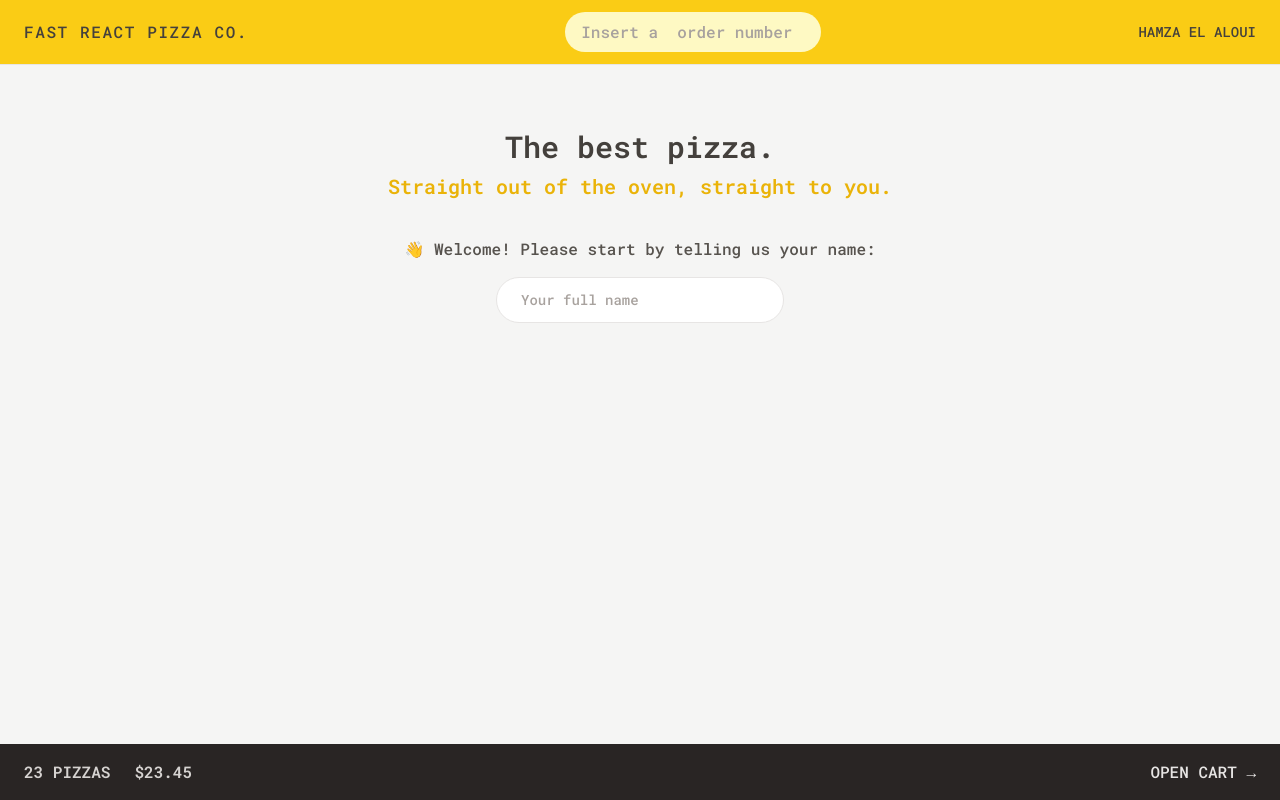
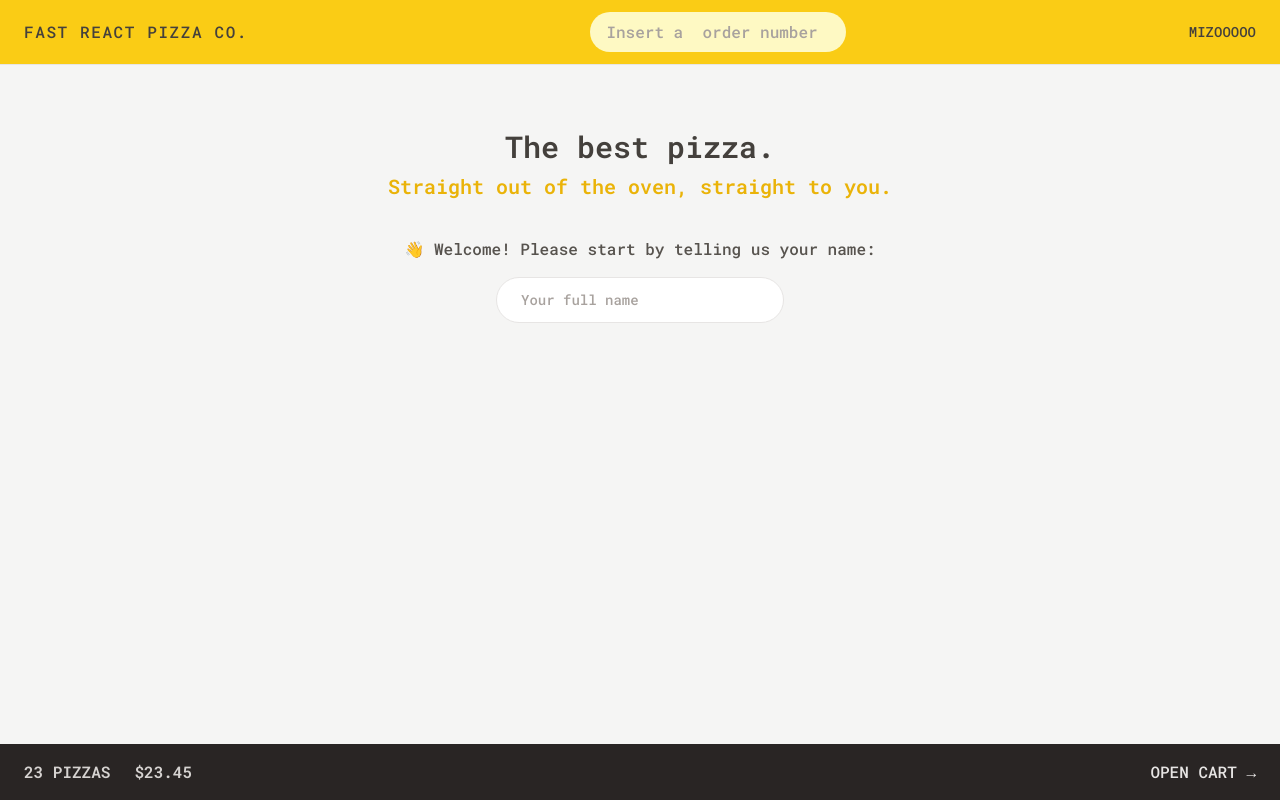
Before and after one commit to HAMZAELALOUI/fast-react-pizza, a React (Vite) app: page / in a window 1280 px wide. Built offline with nearby package versions, Linux system fonts and the light colour scheme.

Commit message:
Modeling the User State With Redux Toolkit

```diff
--- a/package.json
+++ b/package.json
@@ -10,8 +10,10 @@
     "preview": "vite preview"
   },
   "dependencies": {
+    "@reduxjs/toolkit": "^1.9.5",
     "react": "^18.2.0",
     "react-dom": "^18.2.0",
+    "react-redux": "^8.1.2",
     "react-router-dom": "^6.14.2"
   },
   "devDependencies": {
--- a/src/features/user/UserName.jsx
+++ b/src/features/user/UserName.jsx
@@ -1,5 +1,10 @@
+import { useSelector } from 'react-redux';
+
 function UserName() {
-  return <div className="hidden font-serif text-sm md:block">Hamza El aloui</div>;
+  const userName = useSelector((state) => state.user.userName);
+  return (
+    <div className="font-serif hidden text-sm md:block">{userName}</div>
+  );
 }
 
 export default UserName;
--- /dev/null
+++ b/src/features/user/userSlice.js
@@ -0,0 +1,43 @@
+// function getPosition() {
+//   return new Promise(function (resolve, reject) {
+//     navigator.geolocation.getCurrentPosition(resolve, reject);
+//   });
+// }
+
+
+// async function fetchAddress() {
+//   // 1) We get the user's geolocation position
+//   const positionObj = await getPosition();
+//   const position = {
+//     latitude: positionObj.coords.latitude,
+//     longitude: positionObj.coords.longitude,
+//   };
+
+//   // 2) Then we use a reverse geocoding API to get a description of the user's address, so we can display it the order form, so that the user can correct it if wrong
+//   const addressObj = await getAddress(position);
+//   const address = `${addressObj?.locality}, ${addressObj?.city} ${addressObj?.postcode}, ${addressObj?.countryName}`;
+
+//   // 3) Then we return an object with the data that we are interested in
+//   return { position, address };
+// }
+
+
+// userSlice.js
+import { createSlice } from '@reduxjs/toolkit';
+
+const initialState = {
+  userName: 'mizooooo',
+};
+
+const userSlice = createSlice({
+  name: 'user',
+  initialState,
+  reducers: {
+    updateName(state, action) {
+      state.userName = action.payload;
+    },
+  },
+});
+
+export const { updateName } = userSlice.actions;
+export default userSlice.reducer;
--- a/src/main.jsx
+++ b/src/main.jsx
@@ -1,11 +1,14 @@
-import React from 'react'
-import ReactDOM from 'react-dom/client'
-import App from './App.jsx'
-import './index.css'
-
+import React from 'react';
+import ReactDOM from 'react-dom/client';
+import App from './App.jsx';
+import './index.css';
+import { Provider } from 'react-redux';
+import store from './store.js';
 
 ReactDOM.createRoot(document.getElementById('root')).render(
   <React.StrictMode>
-    <App />
-  </React.StrictMode>,
-)
+    <Provider store={store}>
+      <App />
+    </Provider>
+  </React.StrictMode>
+);
--- /dev/null
+++ b/src/store.js
@@ -0,0 +1,12 @@
+
+
+import { configureStore } from '@reduxjs/toolkit';
+import userReducer from './features/user/userSlice'; // Update this import
+
+const store = configureStore({
+  reducer: {
+    user: userReducer,
+  },
+});
+
+export default store;
```
Also changed, not shown: 1 other file (tests, documents, lock files or other folders).
